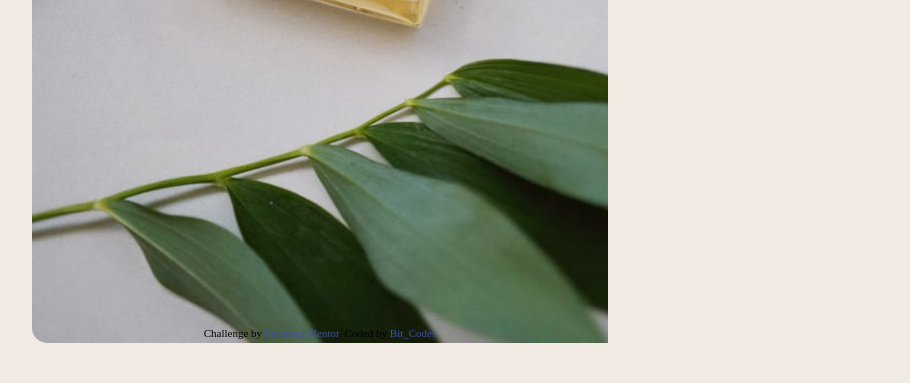
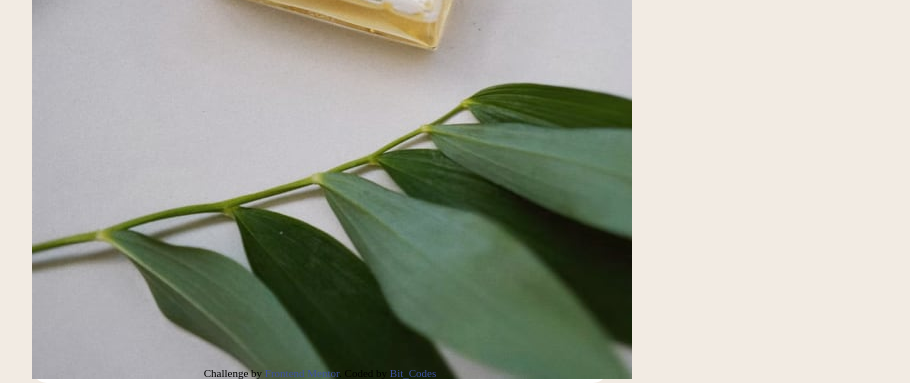
Before and after one commit to Manifoldbit/Product-preview-card-component, a plain HTML site: page index.html in a window 1280 px wide. Shown: the part 521-904 px from the top of the page, without its empty margins (320-1230 px from the left). Before the commit the page ends 864 px from the top, so only its background shows below. Drawn offline with Linux system fonts and the light colour scheme.

Commit message:
Update index.html

```diff
--- a/index.html
+++ b/index.html
@@ -35,15 +35,6 @@
       max-width: 45%;
       border-radius: 0.936rem;
       display: flex;
-      flex-direction: column;
-    }
-
-    @media only screen and (min-width: 768px) {
-
-      /* For desktop: */
-      [class*="product"] {
-        flex-direction: row;
-      }
     }
 
     .product-info {
@@ -53,8 +44,7 @@
     }
 
     .product-image {
-      display: block;
-      max-width: 100%;
+      max-width: 50%;
       border-radius: 0.936rem 0 0 0.936rem;
 
     }
@@ -148,7 +138,11 @@
 
     <div class="product"> <!-- the div that holds all the content, with the background color of white-->
 
-      <img class="product-image" src="images/image-product-desktop.jpg" alt="Perfume"> <!--the product image-->
+      <picture>
+        <source media="(min-width:600px )" srcset="images/image-product-desktop.jpg">
+        <img src="images/image-product-mobile.jpg" alt="">
+      </picture>
+      <!--<img class="product-image" src="images/image-product-desktop.jpg" alt="Perfume"> <!--the product image-->>
 
       <div class="product-info"> <!--the div that holds the written information inside the product-->
 
```
